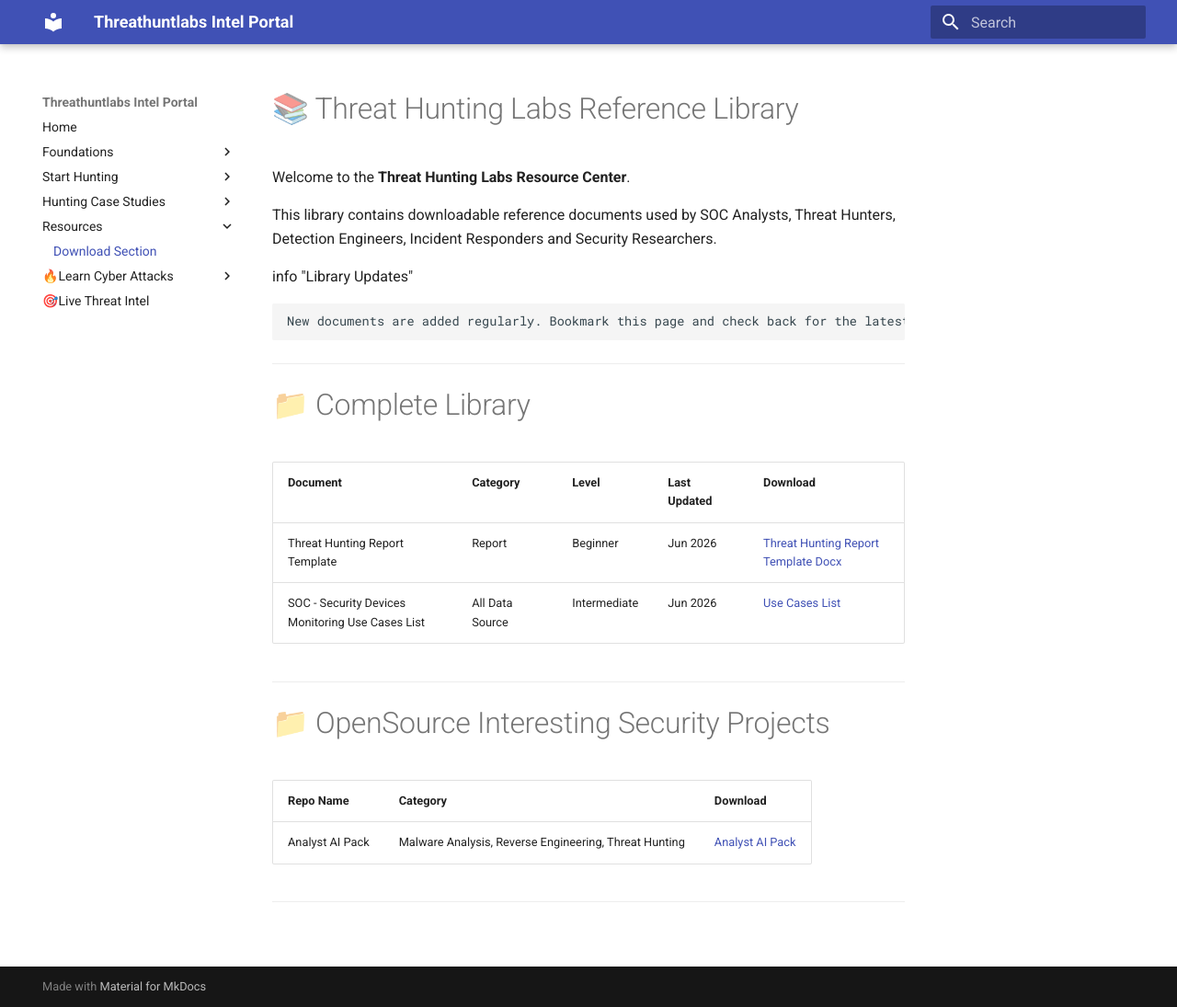
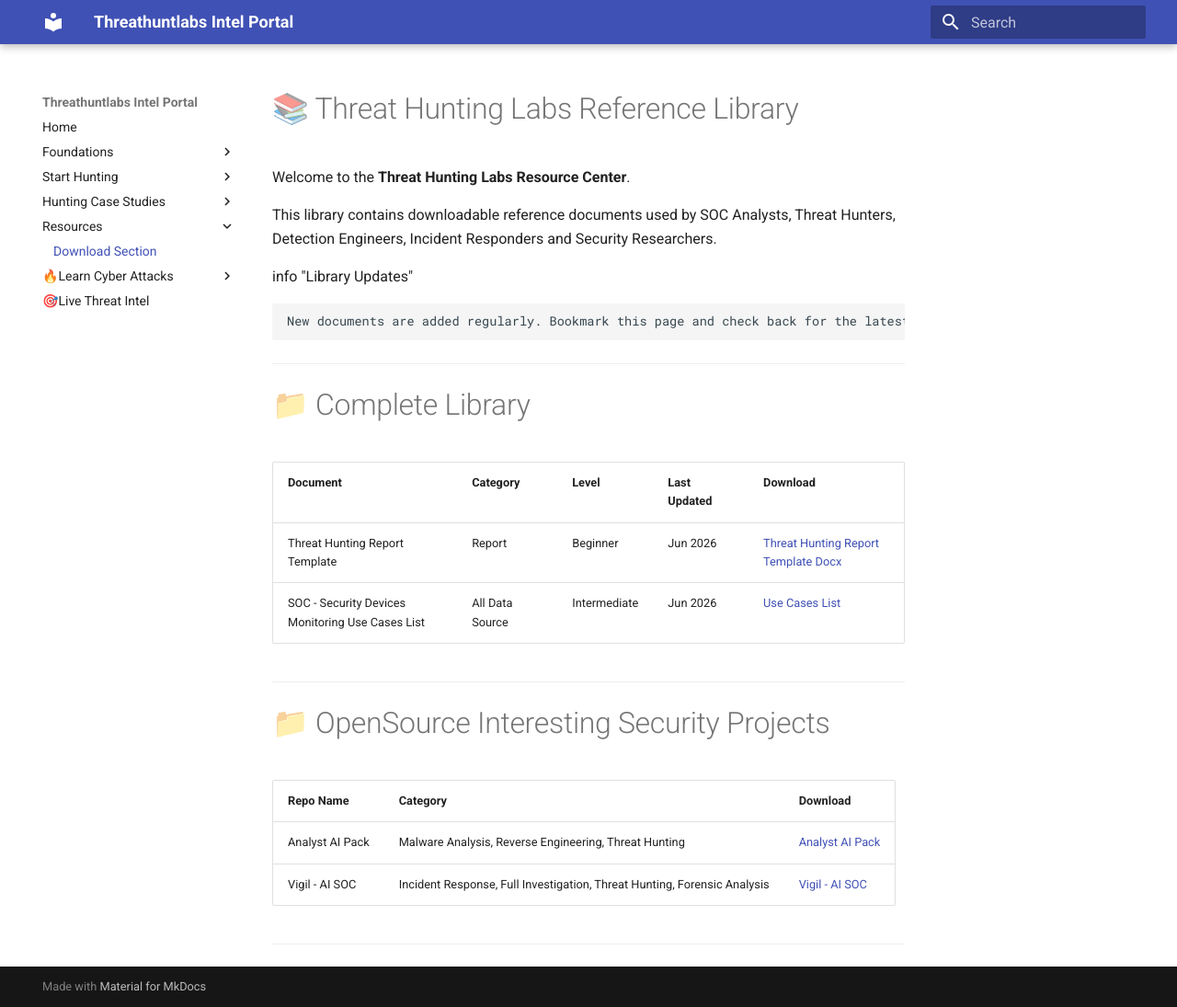
Before and after one commit to pbmundas/ThreatHuntingLabs, an MkDocs documentation site: the page built from docs/Downloads/threat-hunting-related-document-references.md, in a window 1280 px wide and 1095 px high. Shown: the whole window at 92% size. Built offline with MkDocs 1.6.1 and Material for MkDocs 9.7.7, drawn with Linux system fonts in a browser that asks for light colours.

Commit message:
Update threat-hunting-related-document-references.md

```diff
--- a/docs/Downloads/threat-hunting-related-document-references.md
+++ b/docs/Downloads/threat-hunting-related-document-references.md
@@ -24,6 +24,6 @@
 | Repo Name | Category | Download |
 |----------|----------|----------|
 | Analyst AI Pack | Malware Analysis, Reverse Engineering, Threat Hunting | [Analyst AI Pack](https://github.com/meltedinhex/analyst-ai-pack) |
-
+| Vigil  - AI SOC | Incident Response, Full Investigation, Threat Hunting, Forensic Analysis | [Vigil  - AI SOC](https://github.com/Vigil-SOC/vigil) |
 
 ---
```
